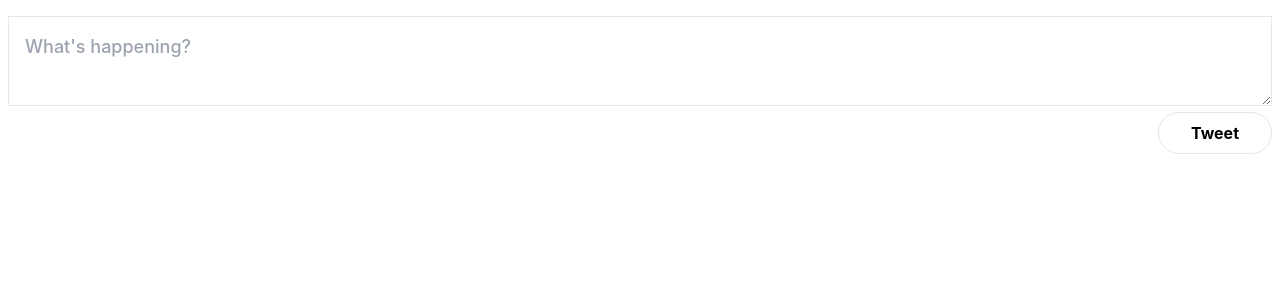
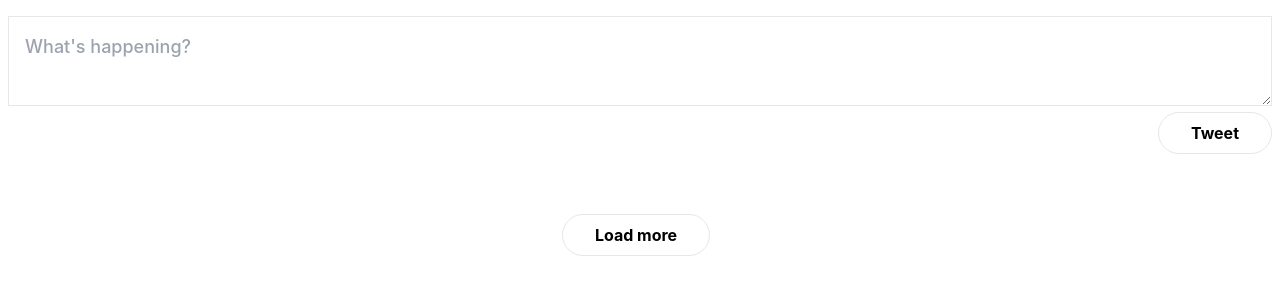
Before and after one commit to adlra20/twitter-clone, a Next.js app: page /home in a window 1280 px wide. Shown: the top 300 px of the page. Built offline with nearby package versions, Linux system fonts and the light colour scheme; no server answers; the database is empty; sample sign-in values are in the browser's storage; what javascript-time-ago would draw is missing.

Commit message:
implement load more to see more tweets

```diff
--- /dev/null
+++ b/components/LoadMore.js
@@ -0,0 +1,17 @@
+export default function LoadMore({ tweets, setTweets }) {
+  return (
+    <div className='mt-10 flex justify-center'>
+      <button
+        className=' justify-self-center border px-8 py-2 mt-0 mr-2 font-bold rounded-full color-accent-contrast bg-color-accent hover:bg-color-accent-hover '
+        onClick={async () => {
+          const lastTweetId = tweets[tweets.length - 1].id
+          const res = await fetch(`/api/tweets?take=2&cursor=${lastTweetId}`)
+          const data = await res.json()
+          setTweets([...tweets, ...data])
+        }}
+      >
+        Load more
+      </button>
+    </div>
+  )
+}
--- a/components/NewTweet.js
+++ b/components/NewTweet.js
@@ -2,7 +2,7 @@ import { useState } from 'react'
 import { useSession } from 'next-auth/react'
 import { useRouter } from 'next/router'
 
-export default function  NewTweet() {
+export default function NewTweet({ tweets, setTweets }) {
   const [content, setContent] = useState('')
   const { data: session } = useSession()
   const router = useRouter()
@@ -10,7 +10,8 @@ export default function  NewTweet() {
   if (!session) return null
 
   return (
-  <form onSubmit={async (e) => {
+    <form
+      onSubmit={async (e) => {
         e.preventDefault()
 
         if (!content) {
@@ -18,26 +19,34 @@ export default function  NewTweet() {
           return
         }
 
-    await fetch('/api/tweet', {
+        const res = await fetch('/api/tweet', {
           method: 'POST',
           headers: {
-        'Content-Type': 'application/json'
+            'Content-Type': 'application/json',
           },
           body: JSON.stringify({
             content,
           }),
         })
 
-    router.reload(window.location.pathname)
-  }}>
+        const tweet = await res.json()
+
+        setTweets([tweet, ...tweets])
+
+        setContent('')
+
+        //router.reload(window.location.pathname)
+      }}
+    >
       <div className='flex'>
         <div className='flex-1 px-1 pt-2 mt-2 mr-1 ml-1'>
           <textarea
-          className='border p-4 w-full text-lg font-medium bg-transparent outline-none color-primary'
+            className='border p-4 w-full text-lg font-medium bg-transparent outline-none color-primary '
             rows={2}
             cols={50}
             placeholder="What's happening?"
             name='content'
+            value={content}
             onChange={(e) => setContent(e.target.value)}
           />
         </div>
--- a/lib/data.js
+++ b/lib/data.js
@@ -1,4 +1,4 @@
-export const getTweets = async (prisma, take) => {
+export const getTweets = async (prisma, take, cursor) => {
   return await prisma.tweet.findMany({
     where: {
       parent: null, // Prevent replies in the homepage
@@ -12,6 +12,8 @@ export const getTweets = async (prisma, take) => {
       author: true,
     },
     take,
+    cursor,
+    skip: cursor ? 1 : 0,
   })
 }
 
--- a/pages/api/tweet.js
+++ b/pages/api/tweet.js
@@ -18,7 +18,7 @@ export default async function handler(req, res) {
   if (!user) return res.status(401).json({ message: 'User not found' })
 
   if (req.method === 'POST') {
-      await prisma.tweet.create({
+      const tweet = await prisma.tweet.create({
         data: {
           content: req.body.content,
           parent: req.body.parent || null,
@@ -28,7 +28,17 @@ export default async function handler(req, res) {
         },
       })
 
-      res.end()
+    const tweetWithAuthorData = await prisma.tweet.findUnique({
+      where: {
+        id: tweet.id,
+      },
+      include: {
+        author: true,
+      },
+    })
+
+      res.json(tweetWithAuthorData)
+      return
     }
 
   if (req.method === 'DELETE') {
--- /dev/null
+++ b/pages/api/tweets.js
@@ -0,0 +1,18 @@
+import prisma from 'lib/prisma'
+import { getTweets } from 'lib/data.js'
+
+export default async function handler(req, res) {
+  if (req.method !== 'GET') {
+    return res.status(501).end()
+  }
+
+  const take = parseInt(req.query.take || 2)
+  const cursor = parseInt(req.query.cursor) || null
+
+  if (!cursor) {
+    res.status(400).send({ error: 'Missing cursor parameter' })
+  }
+
+  const tweets = await getTweets(prisma, take, { id: cursor })
+  res.json(tweets)
+}
--- a/pages/home.js
+++ b/pages/home.js
@@ -1,11 +1,15 @@
+import { useState } from 'react'
 import { useRouter } from 'next/router'
 import { useSession } from 'next-auth/react'
 import NewTweet from 'components/NewTweet'
 import Tweets from 'components/Tweets'
 import prisma from 'lib/prisma'
 import { getTweets } from 'lib/data.js'
+import LoadMore from 'components/LoadMore'
 
-export default function Home({ tweets }) {
+export default function Home({ initialTweets }) {
+  const [tweets, setTweets] = useState(initialTweets)
+
   const router = useRouter()
   const { data: session, status } = useSession()
   const loading = status === 'loading'
@@ -24,19 +28,20 @@ export default function Home({ tweets }) {
 
   return (
     <>
-      <NewTweet />
+      <NewTweet tweets={tweets} setTweets={setTweets} />
       <Tweets tweets={tweets} />
+      <LoadMore tweets={tweets} setTweets={setTweets} />
     </>
   )
 }
 
 export async function getServerSideProps() {
-  let tweets = await getTweets(prisma)
+  let tweets = await getTweets(prisma, 2)
   tweets = JSON.parse(JSON.stringify(tweets))
 
   return {
     props: {
-      tweets,
+      initialTweets: tweets,
     },
   }
 }
```
Lines whose indentation alone changed are shown as unchanged.
